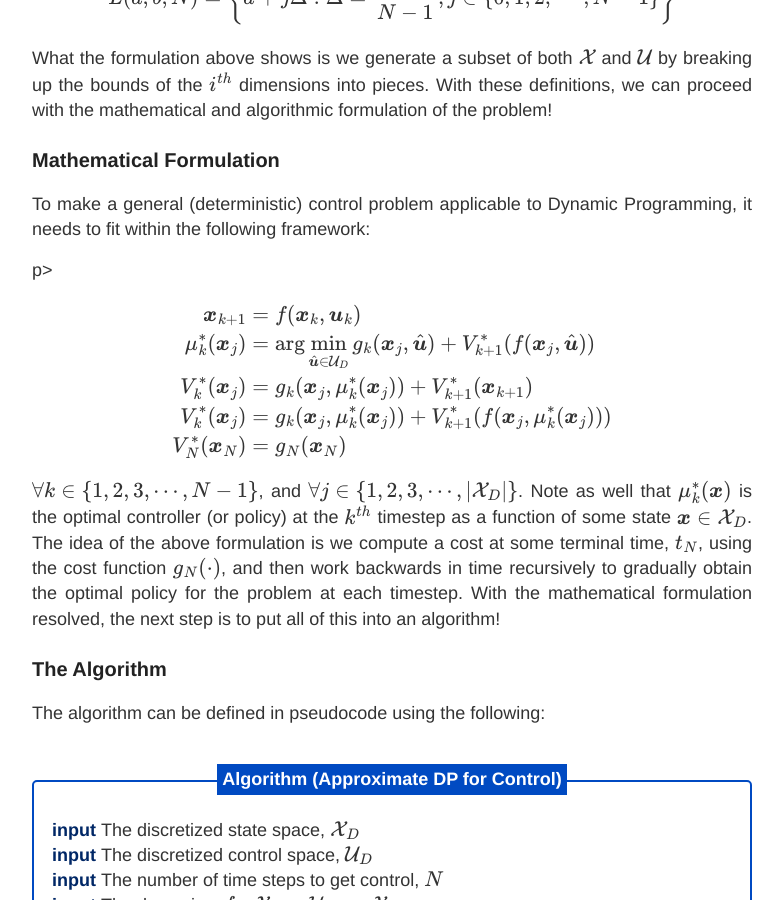
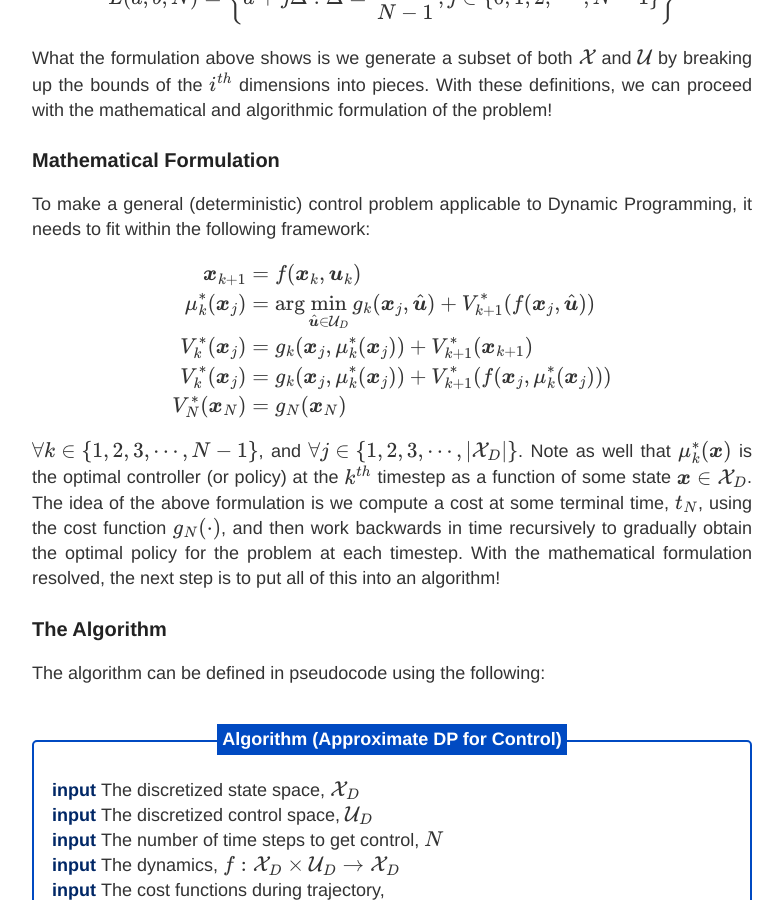
Before and after one commit to choward1491/choward1491.github.io, a Jekyll site: the page built from _posts/2017-02-04-Control-from-Approximate-Dynamic-Programming-Using-State-Space-Discretization.html, in a window 1280 px wide and 900 px high, scrolled down 1426 px. Shown: the whole window, without its empty margins (248-1031 px from the left). Built offline with Jekyll 4.4.1, drawn with Linux system fonts in a browser that asks for light colours; nearby versions of some CDN libraries; comment, search, counter and statistics services are not loaded.

```diff
--- a/_posts/2017-02-04-Control-from-Approximate-Dynamic-Programming-Using-State-Space-Discretization.html
+++ b/_posts/2017-02-04-Control-from-Approximate-Dynamic-Programming-Using-State-Space-Discretization.html
@@ -31,7 +31,7 @@ L(a,b,N) &= \left \lbrace a + j \Delta : \Delta = \frac{b-a}{N-1}, j \in \lbrace
 <p>What the formulation above shows is we generate a subset of both $\mathcal{X}$ and $\mathcal{U}$ by breaking up the bounds of the $i^{th}$ dimensions into pieces. With these definitions, we can proceed with the mathematical and algorithmic formulation of the problem!</p>
 
 <h3>Mathematical Formulation</h3>
-<p>To make a general (deterministic) control problem applicable to Dynamic Programming, it needs to fit within the following framework:</p>p>
+<p>To make a general (deterministic) control problem applicable to Dynamic Programming, it needs to fit within the following framework:</p>
 
 \begin{align}
 \boldsymbol{x}_{k+1} &= f(\boldsymbol{x}_{k},\boldsymbol{u}_{k}) \\
```
